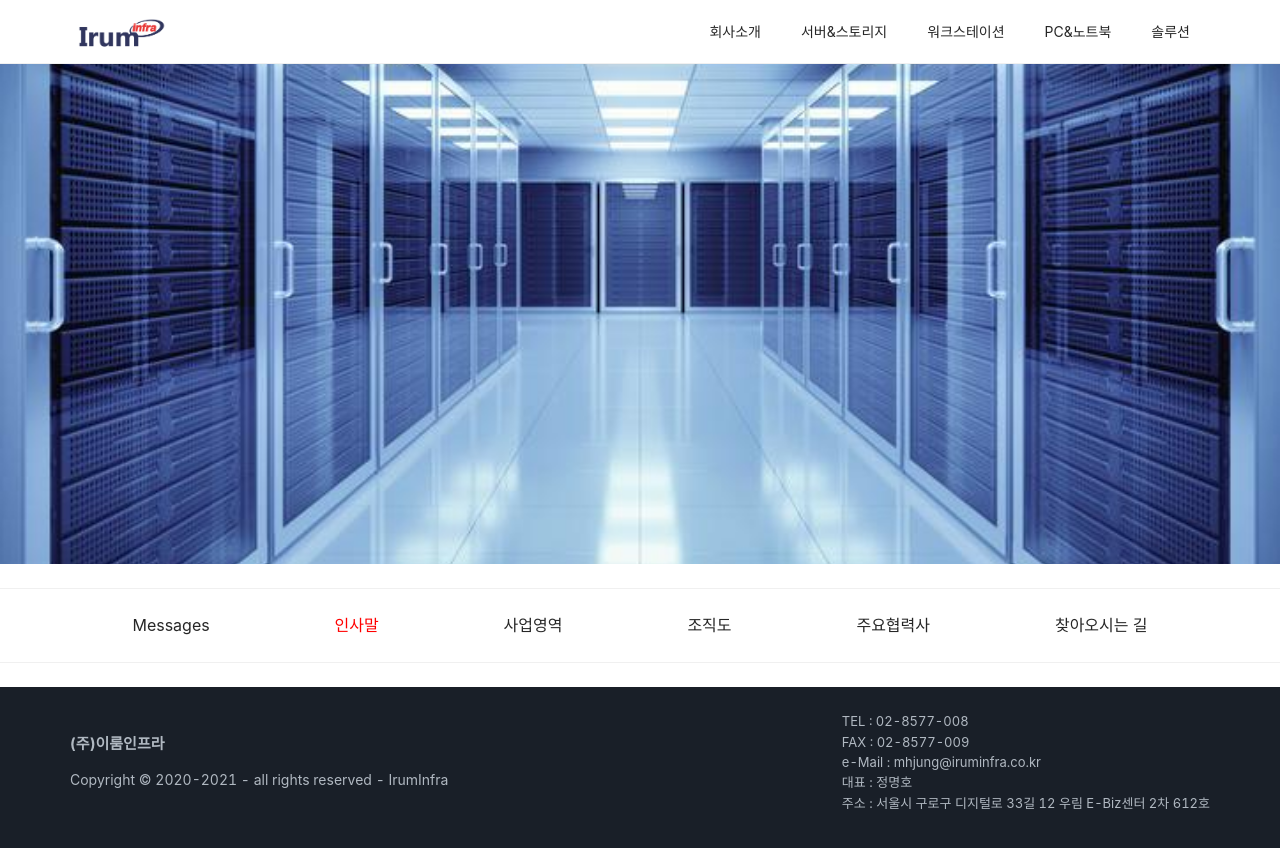
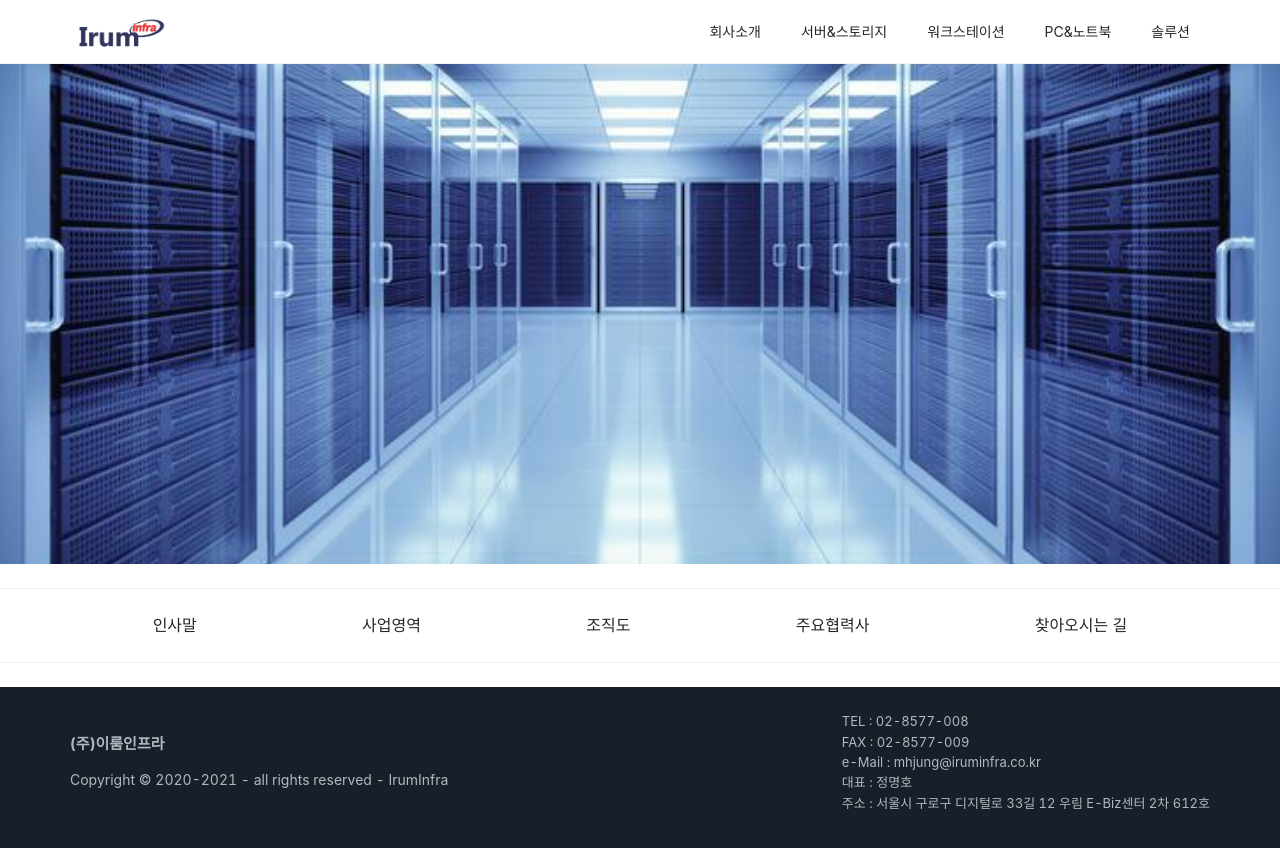
Before and after one commit to younghun1124/IrumInfraWeb, a React (Create React App) app: page /introduction in a window 1280 px wide. Built offline with nearby package versions, Linux system fonts and the light colour scheme.

Commit message:
글로벌 Themeing과 SubNav 분리

```diff
--- a/src/components/ModelList.js
+++ b/src/components/ModelList.js
@@ -3,7 +3,7 @@ import axios from 'axios';
 import styled from '@emotion/styled';
 import { Button } from 'antd';
 import { BarChartOutlined, FileTextOutlined } from '@ant-design/icons';
-//TODO: json파일을 axios로 요청하는 코드 작성
+
 const ModelList = ({ jsonFileName }) => {
     const [modelList, setModelList] = useState(null);
     useEffect(() => {
@@ -17,8 +17,8 @@ const ModelList = ({ jsonFileName }) => {
     return (
         modelList && (
             <StyledUl>
-                {modelList.models.map((model) => (
-                    <StyledLi>
+                {modelList.models.map((model, index) => (
+                    <StyledLi key={index}>
                         <ModelCard>
                             <ModelImg src={model.imgLink} alt={model.name} />
                             <h2 style={{ textAlign: 'center' }}>
@@ -51,8 +51,8 @@ const ModelList = ({ jsonFileName }) => {
                             <p>{model.description}</p>
 
                             <ul style={{ listStyleType: 'disc' }}>
-                                {model.spec.map((element) => (
-                                    <li>{element}</li>
+                                {model.spec.map((element, idx) => (
+                                    <li key={idx}>{element}</li>
                                 ))}
                             </ul>
                             {model.moreInfoLink && (
--- /dev/null
+++ b/src/components/SubNav.js
@@ -0,0 +1,35 @@
+import React from 'react';
+import styled from '@emotion/styled';
+import { NavLink as BaseNavLink } from 'react-router-dom';
+
+export function SubNav() {
+    const SubNavDiv = styled.div`
+        display: flex;
+        width: 100%;
+        justify-content: space-around;
+    `;
+
+    return (
+        <SubNavDiv>
+            <NavLink to='welcome'>인사말</NavLink>
+            <NavLink to='businessArea'>사업영역</NavLink>
+            <NavLink to='organization'>조직도</NavLink>
+            <NavLink to='partners'>주요협력사</NavLink>
+            <NavLink to='location'>찾아오시는 길</NavLink>
+        </SubNavDiv>
+    );
+}
+export const NavLink = styled(BaseNavLink)`
+    text-decoration: ${(props) => {
+        console.log(props.style);
+        return props.style
+            ? (isActive) => (isActive ? 'underline' : 'none')
+            : 'none';
+    }};
+    &:hover {
+        text-decoration: underline;
+    }
+    &[class*='active'] {
+        color: ;
+    }
+`;
--- a/src/pages/Home.js
+++ b/src/pages/Home.js
@@ -212,4 +212,5 @@ const FlexCenter = css`
     flex-direction: column;
     padding: 2rem;
 `;
+
 export default Home;
--- a/src/pages/Intro.js
+++ b/src/pages/Intro.js
@@ -3,10 +3,10 @@ import styled from '@emotion/styled';
 import Fade from 'react-reveal/Fade';
 import { Routes, Route } from 'react-router-dom';
 import { Typography, Divider } from 'antd';
-import { NavLink } from 'react-router-dom';
 import BusinessArea from '../components/BusinessArea';
 import Partners from '../components/Partners';
 import { InnerContainer } from '../styles/CustomStyled';
+import { SubNav } from '../components/SubNav';
 
 const { Title, Text, Paragraph } = Typography;
 const Intro = () => {
@@ -39,46 +39,6 @@ const MainImg = styled.div`
     background-size: cover;
     background-position: center;
 `;
-function SubNav() {
-    const StyledNavLink = styled(NavLink)`
-        text-decoration: ${(props) => {
-            return props.style
-                ? (isActive) =>
-                      isActive ? console.log(props) : console.log(props)
-                : 'none';
-        }};
-        &:hover {
-            text-decoration: underline;
-        }
-    `;
-    const SubNavDiv = styled.div`
-        display: flex;
-        width: 100%;
-        justify-content: space-around;
-    `;
-    let activeStyle = {
-        textDecoration: 'underline',
-    };
-    return (
-        <SubNavDiv>
-            <NavLink to='messages'>Messages</NavLink>
-            <StyledNavLink
-                // style={(prop) => (prop ? console.log(prop) : console.log(prop))}
-                style={{ color: 'red' }}
-                to='welcome'
-            >
-                인사말
-            </StyledNavLink>
-            <StyledNavLink to='businessArea'>사업영역</StyledNavLink>
-            <StyledNavLink to='/introduction/organization'>
-                조직도
-            </StyledNavLink>
-            <StyledNavLink to='partners'>주요협력사</StyledNavLink>
-            <StyledNavLink to='location'>찾아오시는 길</StyledNavLink>
-        </SubNavDiv>
-    );
-}
-
 const Organization = () => {
     return (
         <FlexCenterDiv>
--- a/src/styles/GlobalStyle.js
+++ b/src/styles/GlobalStyle.js
@@ -1,5 +1,7 @@
-import { Global, css } from '@emotion/react';
+import { Global, css, useTheme } from '@emotion/react';
 
+const GlobalStyle = () => {
+    const theme = useTheme();
     const style = css`
         * {
             margin: 0;
@@ -17,10 +19,14 @@ const style = css`
             text-decoration: none;
             color: inherit;
         }
+
+        a[class*='active'] {
+            color: ${theme.colors.antdBlue};
+        }
     `;
 
-const GlobalStyle = () => {
+    console.log(style);
+
     return <Global styles={style} />;
 };
-
 export default GlobalStyle;
--- a/src/styles/theme.js
+++ b/src/styles/theme.js
@@ -23,6 +23,7 @@ const colors = {
     footerDark: '#191f28',
     footerGray: '#b0b8c1',
     cardGray: '#f2f2f2',
+    antdBlue: '#40a9ff',
 };
 
 // 자주 사용하는 스타일 속성을 theme으로 만들어보자.
```
Lines whose indentation alone changed are shown as unchanged.
